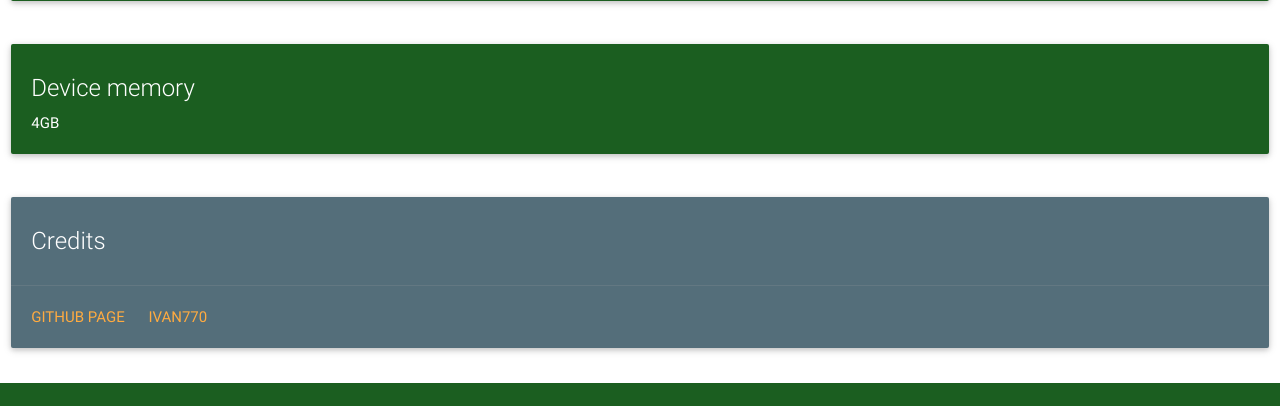
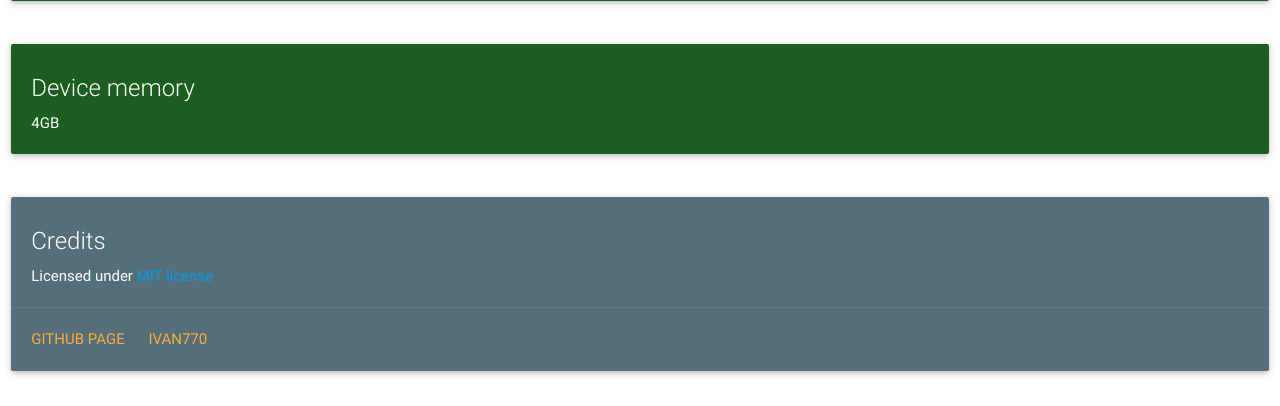
Before and after one commit to ivan770/html5, a Flask app: page / in a window 1280 px wide. Shown: the part 866-1272 px from the top of the page. Before the commit the page ends 1249 px from the top, so only its background shows below. Run offline with Flask 2, Linux system fonts and the light colour scheme.

Commit message:
Add license info

```diff
--- a/main.py
+++ b/main.py
@@ -12,5 +12,9 @@ def page_not_found(e):
 def index():
     return render_template('index.html')
 
+@app.route('/license')
+def license():
+    return app.send_static_file('license.txt')
+
 if __name__ == '__main__':
     app.run()
--- a/templates/index.html
+++ b/templates/index.html
@@ -102,6 +102,7 @@
                 <div class="card blue-grey darken-1">
                     <div class="card-content white-text">
                     <span class="card-title">Credits</span>
+                    <p>Licensed under <a href="/license">MIT license</a></p>
                     </div>
                     <div class="card-action">
                         <a href="https://github.com/ivan770/html5">Github page</a>
```
Also changed, not shown: static/license.txt (added).
